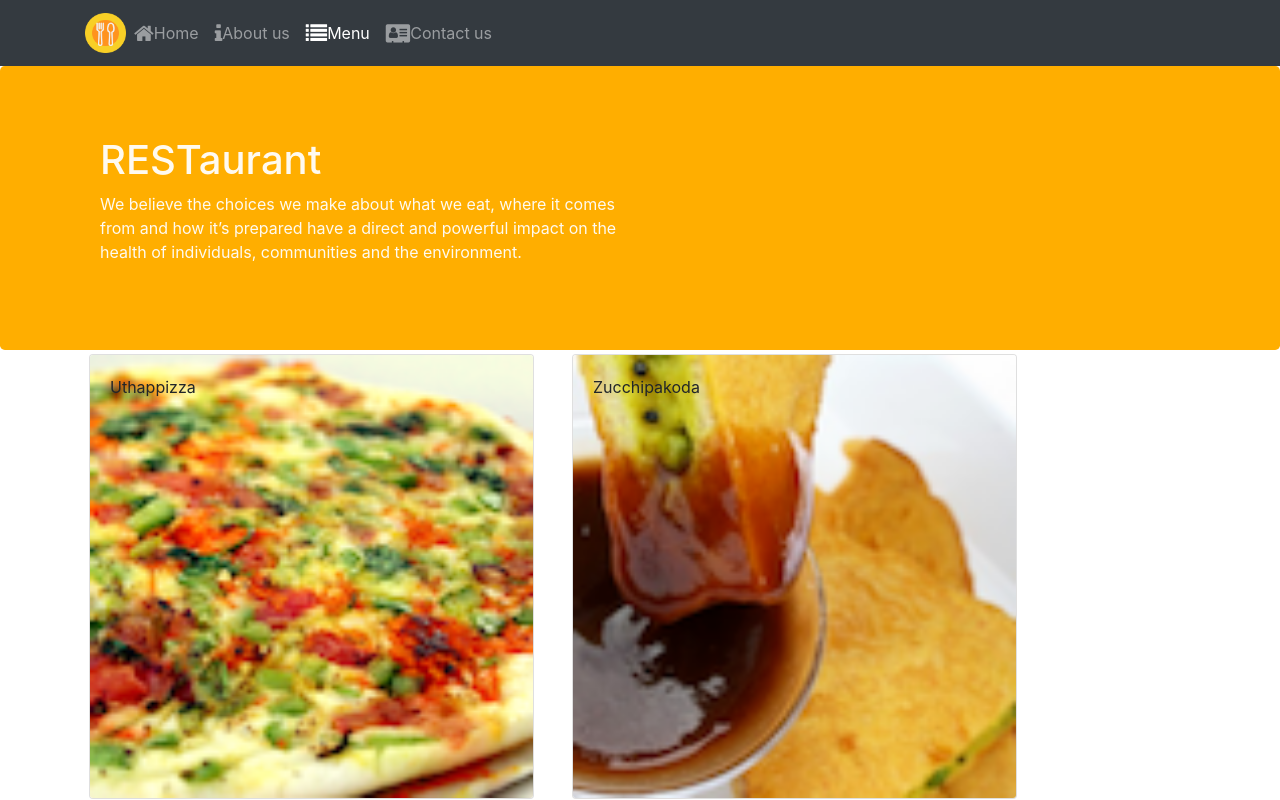
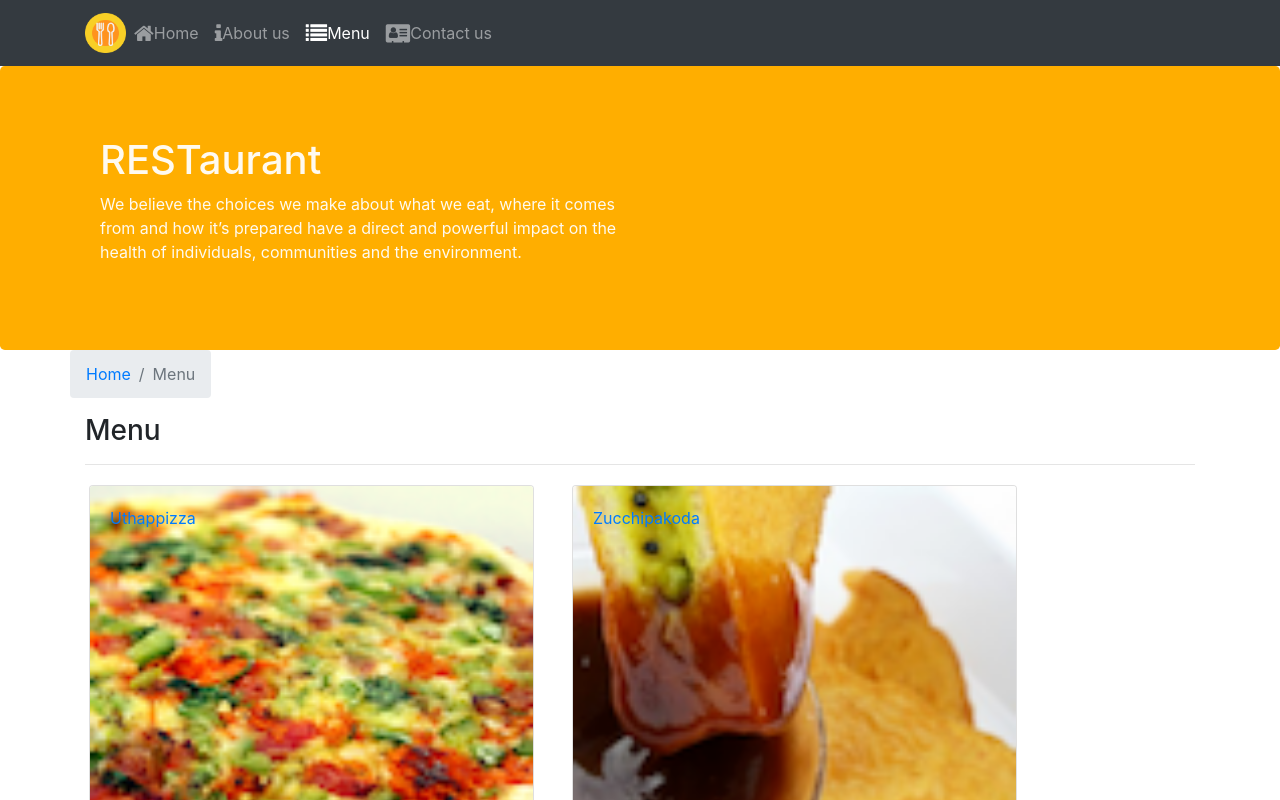
Before and after one commit to SofiiaChaban/ReactAppCourse, a React (Create React App) app: page /menu in a window 1280 px wide. Shown: the top 800 px of the page. Built offline with nearby package versions, Linux system fonts and the light colour scheme.

Commit message:
route parameters added

```diff
--- a/src/components/ContactComponent.js
+++ b/src/components/ContactComponent.js
@@ -1,8 +1,22 @@
 import React from 'react';
+import {Breadcrumb , BreadcrumbItem} from "reactstrap"
+import {Link} from "react-router-dom"
 
 function Contact(props) {
     return(
         <div className="container">
+            <div className="row">
+                    <Breadcrumb>
+                        <BreadcrumbItem>
+                            <Link to="/home">Home</Link>
+                        </BreadcrumbItem>
+                        <BreadcrumbItem active>Contact us</BreadcrumbItem>
+                    </Breadcrumb>
+                    <div className="col-12">
+                        <h3>Contact us</h3>
+                        <hr/>
+                    </div>
+                </div>
             <div className="row row-content">
                 <div className="col-12">
                 <h3>Location Information</h3>
--- a/src/components/DishDetailComponent.js
+++ b/src/components/DishDetailComponent.js
@@ -1,5 +1,7 @@
 import React from 'react';
-import {Card, CardImg,CardImgOverlay,CardText,CardBody,CardTitle } from 'reactstrap';
+import {Card, CardImg,CardImgOverlay,CardText,CardBody,CardTitle,Breadcrumb,BreadcrumbItem } from 'reactstrap';
+import {Link} from 'react-router-dom';
+
 
 
 
@@ -22,29 +24,29 @@
         }
     }
 
-   function RenderComments({dish}){
-        if(dish!=null){
-            return(
-                <div className="container">
-                    <h4>Comments</h4>
-                    <div>
-                        {dish.comments.map((comment)=>{
-                return(
+    function RenderComments({ comments }) {
+        if (!comments || comments.length === 0) {
+          return (
+            <div></div>
+          );
+        } else {
+            const c = comments.map((comment) => {
+                return (
                   <div key={comment.id}>
-                    <div>{comment.comment}</div>
-                     <div>--{comment.author}, {new Intl.DateTimeFormat('en-US', {year:'numeric',month:'short',day:'2-digit'}).format(new Date(Date.parse(comment.date)))}
-                     </div>
-                    </div>
-                )
-            })}
-              </div>
+                    <li>{comment.comment}</li>
+                    <li>-- {comment.author}, {new Intl.DateTimeFormat('en-US', {year:'numeric',month:'short',day:'2-digit'}).format(new Date(Date.parse(comment.date)))}</li>
                     </div>
                 );
-        }
-        else{
-            return(
-                <div></div>
-            )
+              });
+          return (
+            <div className="col-12 col-md-5 m-1">
+              <h4>Comments</h4>
+              {console.log(comments)}
+              <ul className="list-unstyled">
+                  {c}
+              </ul>
+             </div>
+          );
         }
       }
 
@@ -53,11 +55,23 @@
         return(
             <div className="container">
                 <div className="row">
+                    <Breadcrumb>
+                        <BreadcrumbItem>
+                            <Link to="/menu">Menu</Link>
+                        </BreadcrumbItem>
+                        <BreadcrumbItem active>{props.dish.name}</BreadcrumbItem>
+                    </Breadcrumb>
+                    <div className="col-12">
+                        <h3>{props.dish.name}</h3>
+                        <hr/>
+                    </div>
+                </div>
+                <div className="row">
                         <div className="col-12 col-md-5 m-1">
                         <RenderDish dish={props.dish} />
                         </div>
                         <div className="col-12 col-md-5 m-1">
-                      <RenderComments dish={props.dish}/>
+                        <RenderComments comments={props.allComments}/>
                         </div>
                 </div>
             </div>
--- a/src/components/HomeComponent.js
+++ b/src/components/HomeComponent.js
@@ -1,31 +1,34 @@
-import React from 'react'
-import {Card, CardImg, CardText, CardBody, CardTitle, CardSubtitle } from 'reactstrap'
+import React from 'react';
+import { Card, CardImg, CardText, CardBody,
+    CardTitle, CardSubtitle} from 'reactstrap';
 
-function RenderCard({item}){
+function RenderCard({item}) {
+
     return(
         <Card>
-            <CardImg src={item.image} alt ={item.name}/>
+            <CardImg src={item.image} alt={item.name} />
             <CardBody>
-                <CardTitle>{item.name}</CardTitle>
-                {item.designation ? <CardSubtitle>{item.designation}</CardSubtitle>:null}
-                <CardText>{item.description}</CardText>
+            <CardTitle>{item.name}</CardTitle>
+            {item.designation ? <CardSubtitle>{item.designation}</CardSubtitle> : null }
+            <CardText>{item.description}</CardText>
             </CardBody>
         </Card>
     );
+
 }
 
-function Home(props){
+function Home(props) {
     return(
         <div className="container">
             <div className="row align-items-start">
-                <div className="col12 colmd m-1">
-                    <RenderCard item={props.dish}/>
+                <div className="col-12 col-md m-1">
+                    <RenderCard item={props.dish} />
                 </div>
-                <div className="col12 colmd m-1">
-                    <RenderCard item={props.promotion}/>
+                <div className="col-12 col-md m-1">
+                    <RenderCard item={props.promotion} />
                 </div>
-                <div className="col12 colmd m-1">
-                    <RenderCard item={props.leader}/>
+                <div className="col-12 col-md m-1">
+                    <RenderCard item={props.leader} />
                 </div>
             </div>
         </div>
--- a/src/components/MainComponent.js
+++ b/src/components/MainComponent.js
@@ -5,10 +5,10 @@
 import Footer from './FooterComponent';
 import DishDetail from './DishDetailComponent';
 import Contact from './ContactComponent'
-import {DISHES}from '../shared/dishes';
-import {COMMENTS}from '../shared/comments';
-import {LEADERS}from '../shared/leaders';
-import {PROMOTIONS}from '../shared/promotions';
+import {DISHES} from '../shared/dishes';
+import {COMMENTS} from '../shared/comments';
+import {LEADERS} from '../shared/leaders';
+import {PROMOTIONS} from '../shared/promotions';
 
 import {Switch, Route, Redirect} from 'react-router-dom';
 
@@ -38,12 +38,22 @@
             />
         )
     }
+
+const DishWithId = ({match})=>{
+    return(
+        <DishDetail dish={this.state.dishes.filter((dish)=>dish.id=== parseInt(match.params.dishId,10))[0]}
+        allComments={this.state.comments.filter((comment)=>comment.dishId===parseInt(match.params.dishId,10))}
+        />
+    );
+}
+
     return (
       <div>
         <Header/>
         <Switch>
             <Route path="/home" component={HomePage}/>
             <Route exact path="/menu" component={()=><Menu dishes={this.state.dishes}/>}/>
+            <Route path="/menu/:dishId" component = {DishWithId} />
             <Route exact path="/contactus" component={Contact}/>
             <Redirect to="/home" />
         </Switch>
--- a/src/components/MenuComponent.js
+++ b/src/components/MenuComponent.js
@@ -1,14 +1,16 @@
 import React from 'react';
-import {Card, CardImg,CardImgOverlay,CardText,CardBody,CardTitle } from 'reactstrap';
-
+import {Card, CardImg,CardImgOverlay,CardTitle, Breadcrumb,BreadcrumbItem } from 'reactstrap';
+import { Link } from 'react-router-dom';
 
 function RenderMenuItem({dish,onClick}){
     return(
-        <Card onClick={()=> onClick(dish.id)}>
+        <Card>
+                      <Link to ={`/menu/${dish.id}`}>
                       <CardImg width ="100%" object src={dish.image} alt={dish.name} />
                         <CardImgOverlay>
                             <CardTitle>{dish.name}</CardTitle>
                         </CardImgOverlay>
+                        </Link>
                     </Card>
     );
 }
@@ -17,13 +19,25 @@
         const menu = props.dishes.map((dish) =>{
             return (
                 <div key={dish.id} className="col-12 col-md-5 m-1">
-                    <RenderMenuItem dish={dish} onClick={props.onClick} />
+                    <RenderMenuItem dish={dish} />
                 </div>
             );
         });
 
         return(
             <div className="container">
+                <div className="row">
+                    <Breadcrumb>
+                        <BreadcrumbItem>
+                            <Link to="/home">Home</Link>
+                        </BreadcrumbItem>
+                        <BreadcrumbItem active>Menu</BreadcrumbItem>
+                    </Breadcrumb>
+                    <div className="col-12">
+                        <h3>Menu</h3>
+                        <hr/>
+                    </div>
+                </div>
                 <div className="row">
                     {menu}
                 </div>
--- a/src/shared/comments.js
+++ b/src/shared/comments.js
@@ -160,4 +160,4 @@
         author: "25 Cent",
         date: "2011-12-02T17:57:28.556094Z"
     }
-]
+];
```
Lines whose indentation alone changed are shown as unchanged.
